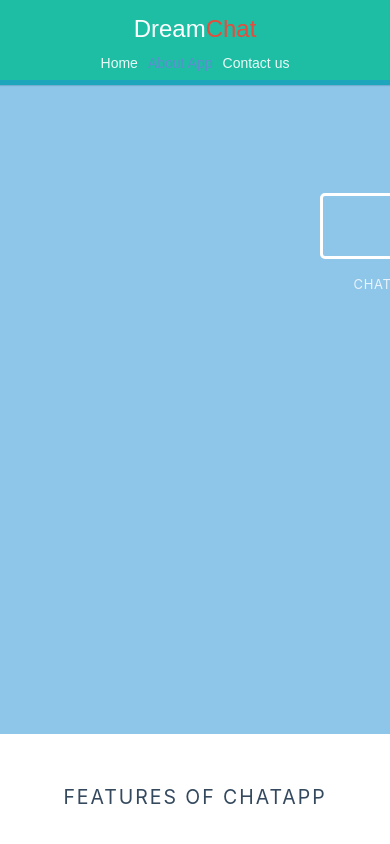
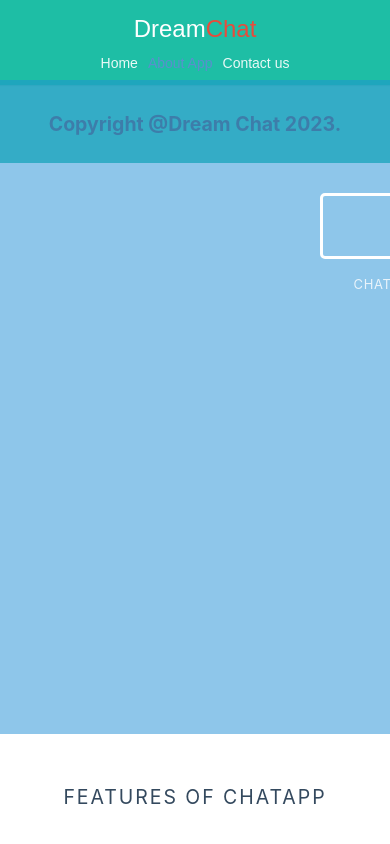
Before and after one commit to Rudolfkt/dreamchat, a React (Create React App) app: page / in a window 390 px wide. Shown: the top 844 px of the page. Built offline with nearby package versions, Linux system fonts and the light colour scheme.

Commit message:
update style

```diff
--- a/src/App.css
+++ b/src/App.css
@@ -36,3 +36,41 @@
     transform: rotate(360deg);
   }
 }
+
+/* Global responsive helpers */
+html, body {
+  height: 100%;
+  margin: 0;
+  padding: 0;
+}
+
+img, video {
+  max-width: 100%;
+  height: auto;
+  display: block;
+}
+
+/* Provide bottom padding so a fixed footer doesn't cover content on desktop */
+body {
+  padding-bottom: 80px; /* space for footer */
+}
+
+/* Content container utility */
+.container {
+  max-width: 1200px;
+  margin: 0 auto;
+  padding: 0 16px;
+  box-sizing: border-box;
+}
+
+/* Adjust layout for small screens */
+@media (max-width: 600px) {
+  .App-header {
+    padding: 16px;
+    font-size: calc(12px + 2vmin);
+  }
+
+  body {
+    padding-bottom: 40px; /* less footer space when footer is static */
+  }
+}
--- a/src/Components/footer.css
+++ b/src/Components/footer.css
@@ -4,4 +4,15 @@
     bottom: 0;
     width: 100%;
     opacity: 0.8;
+    box-sizing: border-box;
+    padding: 12px 16px;
+    text-align: center;
   }
+
+/* On small screens make footer flow with content instead of fixed */
+@media (max-width: 600px) {
+  .footer {
+    position: static;
+    width: 100%;
+  }
+}
```
Also changed, not shown: 1 other file (tests, documents, lock files or other folders).
